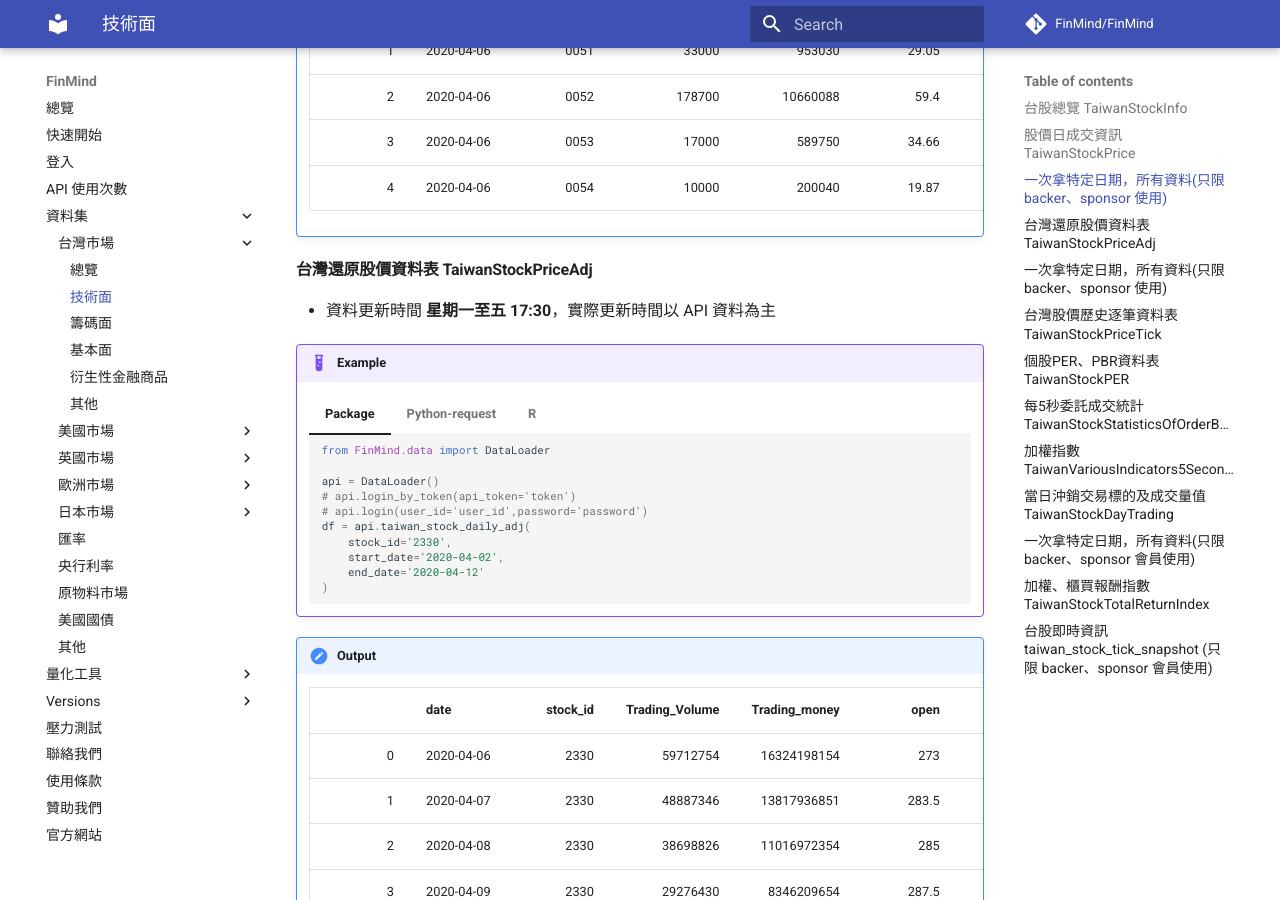
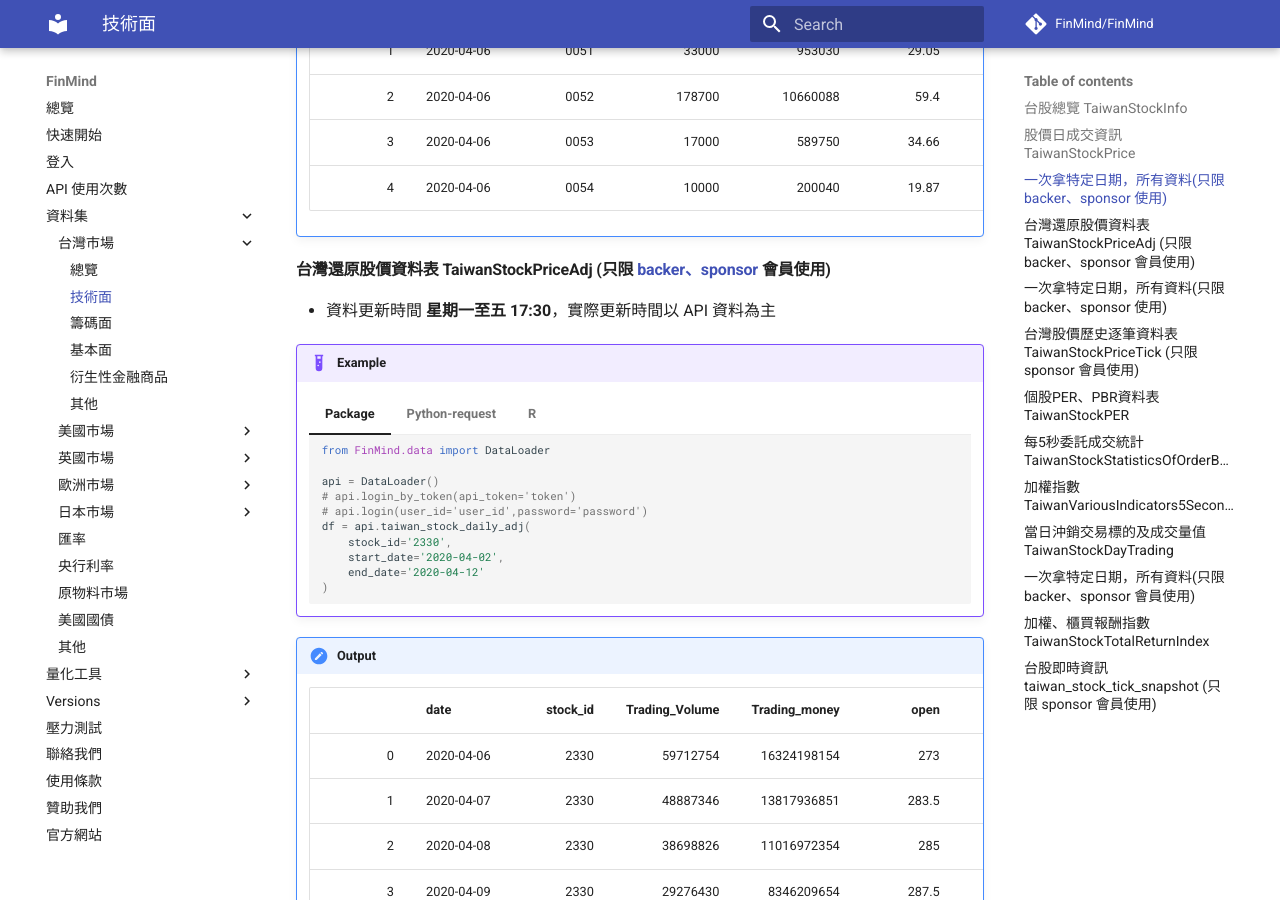
Before and after one commit to FinMind/FinMind-Doc, an MkDocs documentation site: the page built from docs/tutor/TaiwanMarket/Technical.md, in a window 1280 px wide and 900 px high, scrolled down 2500 px. Built offline with MkDocs 1.6.1 and Material for MkDocs 9.7.7, drawn with Linux system fonts in a browser that asks for light colours; comment, search, counter and statistics services are not loaded; some of the changed text lies outside the part shown.

Commit message:
add: change some dataset doc

```diff
--- a/docs/tutor/TaiwanMarket/Technical.md
+++ b/docs/tutor/TaiwanMarket/Technical.md
@@ -206,7 +206,7 @@
 
 
 
-#### 台灣還原股價資料表 TaiwanStockPriceAdj
+#### 台灣還原股價資料表 TaiwanStockPriceAdj (只限 [backer、sponsor](https://finmindtrade.com/analysis/#/Sponsor/sponsor) 會員使用)
 
 - 資料更新時間 **星期一至五 17:30**，實際更新時間以 API 資料為主
 
@@ -327,7 +327,7 @@
 
 
 
-#### 台灣股價歷史逐筆資料表 TaiwanStockPriceTick
+#### 台灣股價歷史逐筆資料表 TaiwanStockPriceTick (只限 [sponsor](https://finmindtrade.com/analysis/#/Sponsor/sponsor) 會員使用)
 (由於資料量過大，單次請求只提供一天資料)
 
 - 輸入 dataset、stock_id、start_date 參數，會回傳 start_date 當天資料。
```
Also changed, not shown: other parts of docs/tutor/TaiwanMarket/Technical.md (+1 -1 lines), docs/tutor/TaiwanMarket/Chip.md (+2 -2 lines), docs/tutor/TaiwanMarket/Derivative.md (+2 -2 lines).
